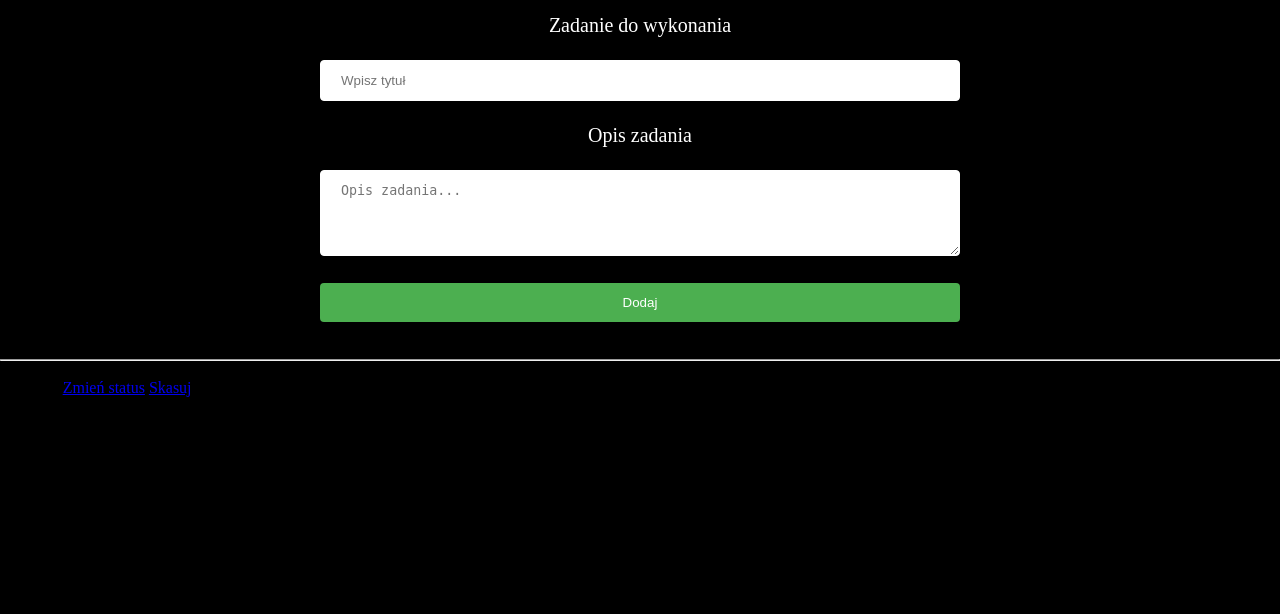
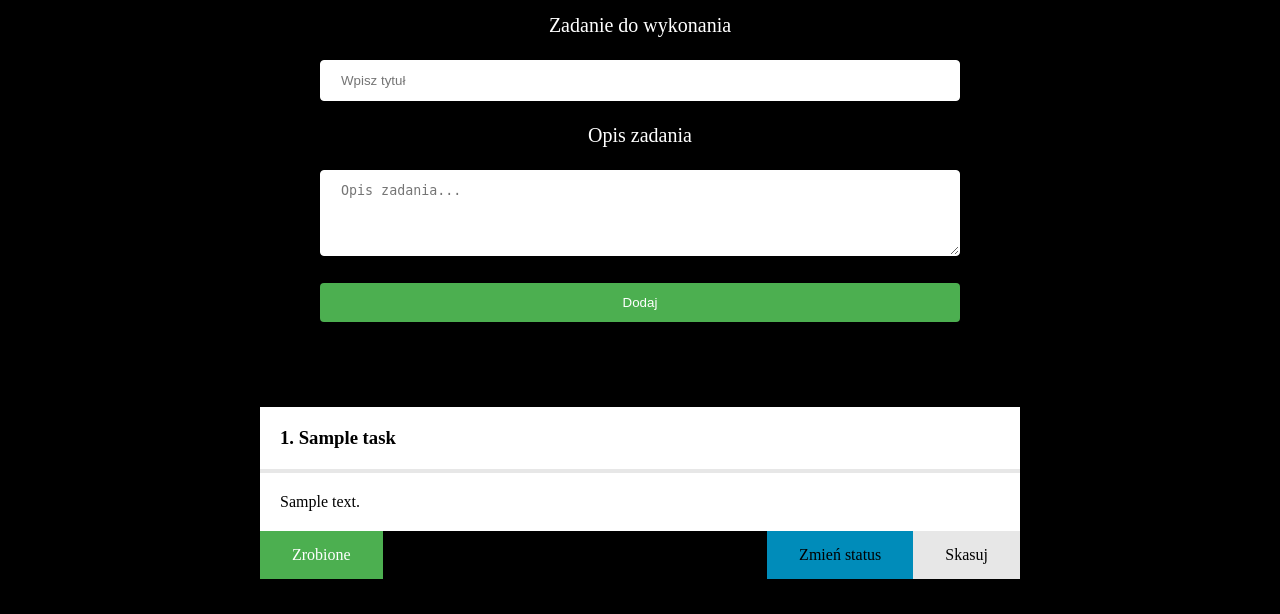
Before and after one commit to AM0k84/ToDoList-Flask, a Flask app: page / in a window 1280 px wide. Shown: the part 259-873 px from the top of the page. Before the commit the page ends 656 px from the top, so only its background shows below. Run offline with Flask 2, Linux system fonts and the light colour scheme; tables that the repository leaves empty hold one stand-in row (values such as "Sample post").

Commit message:
Zrobiłem css. Pierwsza wersja aplikacji gotowa!

```diff
--- a/static/css/style.css
+++ b/static/css/style.css
@@ -59,8 +59,80 @@ button {
   border-radius: 4px;
   cursor: pointer;
   width: 50%;
+  margin-bottom: 85px;
 }
 
 button:hover {
   background-color: #45a049;
 }
+
+/* wygląd taska */
+
+
+h3, p {
+    margin-left: 260px;
+    margin-right: 260px;
+    padding: 20px;
+    background: white;
+    color: black;
+    text-align: left;
+}
+
+hr.new {
+    margin-left: 260px;
+    margin-right: 260px;
+    border:2px solid #e7e7e7;;
+}
+
+/* buttony */
+
+#niegotowe {
+  background-color: #f44336;
+  color: white;
+  border: none;
+  padding: 15px 32px;
+  text-align: center;
+  text-decoration: none;
+  display: inline-block;
+  font-size: 16px;
+  margin-left: 260px;
+  margin-bottom: 35px;
+}
+
+#gotowe {
+  background-color: #4CAF50;;
+  color: white;
+  border: none;
+  padding: 15px 32px;
+  text-align: center;
+  text-decoration: none;
+  display: inline-block;
+  font-size: 16px;
+  margin-left: 260px;
+  margin-bottom: 35px;
+}
+
+#status {
+    float: right;
+    background-color: #008CBA;;
+    color: black;
+    border: none;
+    padding: 15px 32px;
+    text-align: center;
+    text-decoration: none;
+    display: inline-block;
+    font-size: 16px;
+}
+
+#delete {
+    float: right;
+     margin-right: 260px;
+    background-color: #e7e7e7;;
+    color: black;
+    border: none;
+    padding: 15px 32px;
+    text-align: center;
+    text-decoration: none;
+    display: inline-block;
+    font-size: 16px;
+    }
--- a/templates/base.html
+++ b/templates/base.html
@@ -23,10 +23,10 @@
         </div>
     </form>
 
-    <div id="content">
+    <div>
     {% for task in todo_list %}
         <h3>{{task.id}}. {{task.title}} </h3>
-        <hr>
+        <hr class="new">
         <p> {{task.description}}</p>
     </div>
 
@@ -36,9 +36,9 @@
         {% else %}
             <span id="gotowe">Zrobione</span>
         {% endif %}
+        <a id ="delete" href="/delete/{{task.id}}">Skasuj</a>
+        <a id="status" href="/update/{{task.id}}">Zmień status</a>
 
-        <a id="status" href="/update/{{task.id}}">Zmień status</a>
-        <a id ="delete" href="/delete/{{task.id}}">Skasuj</a>
 
 
     {% endfor %}
```
Also changed, not shown: db.sqlite.
